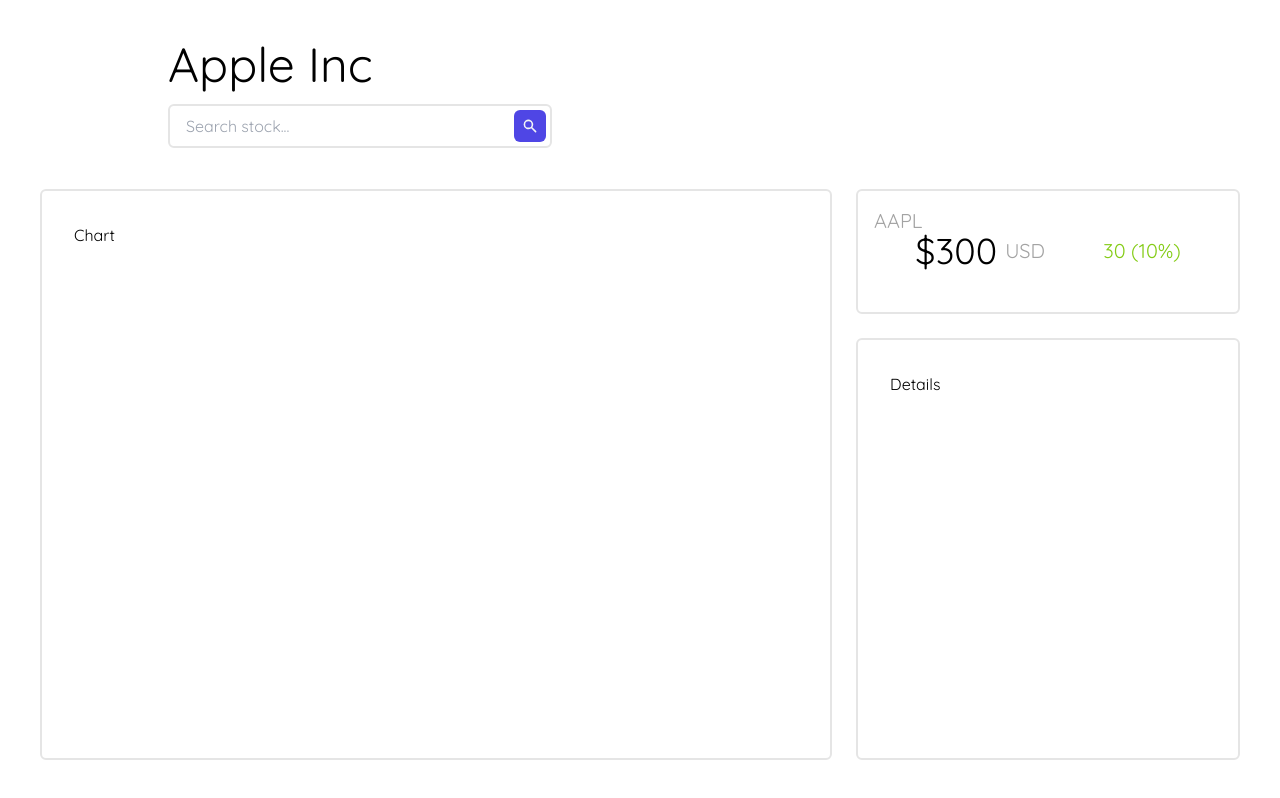
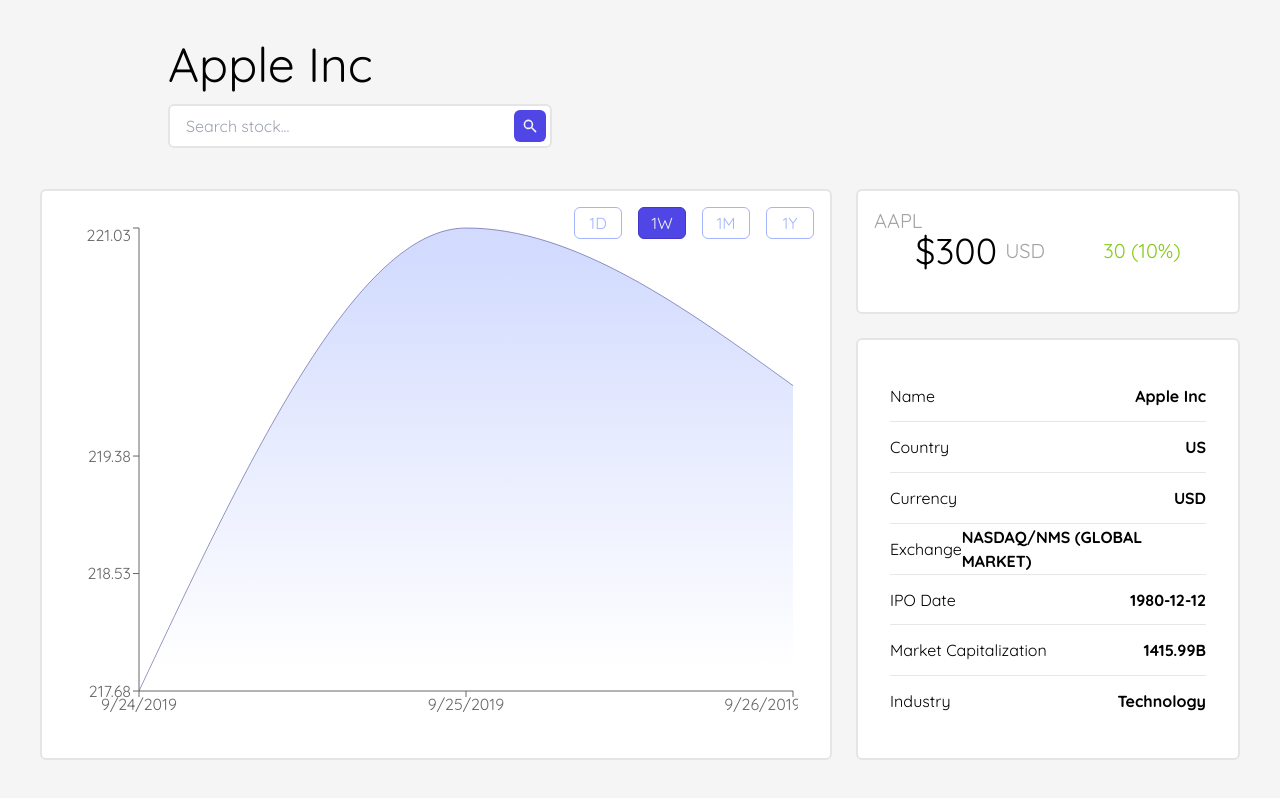
Before and after one commit to cgrn24/stock_dashboard, a Next.js app: page / in a window 1280 px wide. Built offline with nearby package versions, Linux system fonts and the light colour scheme.

Commit message:
feat: chart added

```diff
--- /dev/null
+++ b/src/common/components/Chart/Chart.tsx
@@ -0,0 +1,54 @@
+'use client'
+
+import { chartConfig } from '@/common/constants/config'
+import { mockHistoricalData } from '@/common/constants/mock'
+import { convertUnixTimestampToDate } from '@/common/utils/date-helpers'
+import { useState } from 'react'
+import { Area, AreaChart, ResponsiveContainer, Tooltip, XAxis, YAxis } from 'recharts'
+import { Card } from '../Card/Card'
+import { ChartFilter } from '../ChartFilter/ChartFilter'
+
+export const Chart = () => {
+  const [filter, setFilter] = useState('1W')
+  const [data, setData] = useState(mockHistoricalData)
+
+  const formatData = (data: any) => {
+    return data.c.map((item: any, index: any) => {
+      return {
+        value: item.toFixed(2),
+        date: convertUnixTimestampToDate(data.t[index]),
+      }
+    })
+  }
+  return (
+    <Card>
+      <ul className='flex absolute top-2 right-2 z-40'>
+        {Object.keys(chartConfig).map((item) => (
+          <li key={item}>
+            <ChartFilter
+              text={item}
+              active={filter === item}
+              onClick={() => {
+                setFilter(item)
+              }}
+            />
+          </li>
+        ))}
+      </ul>
+      <ResponsiveContainer>
+        <AreaChart data={formatData(data)}>
+          <defs>
+            <linearGradient id='chartColor' x1='0' y1='0' x2='0' y2='1'>
+              <stop offset='5%' stopColor={'rgb(199 210 254)'} stopOpacity={0.8} />
+              <stop offset='95%' stopColor={'rgb(199 210 254)'} stopOpacity={0} />
+            </linearGradient>
+          </defs>
+          <Tooltip />
+          <Area type='monotone' dataKey='value' stroke='#312e81' fill='url(#chartColor)' fillOpacity={1} strokeWidth={0.5} />
+          <XAxis dataKey={'date'} />
+          <YAxis domain={['dataMin', 'dataMax']} />
+        </AreaChart>
+      </ResponsiveContainer>
+    </Card>
+  )
+}
--- /dev/null
+++ b/src/common/components/ChartFilter/ChartFilter.tsx
@@ -0,0 +1,20 @@
+import { FC } from 'react'
+
+type Props = {
+  text: string
+  active: boolean
+  onClick: () => void
+}
+
+export const ChartFilter: FC<Props> = ({ text, active, onClick }) => {
+  return (
+    <button
+      onClick={onClick}
+      className={`w-12 m-2 h-8 border-1 rounded-md flex items-center justify-center cursor-pointer ${
+        active ? 'bg-indigo-600 border-indigo-700 text-gray-100' : 'border-indigo-300 text-indigo-300'
+      } transition duration-200 hover:bg-indigo-600 hover:text-gray-100 hover:border-indigo-700`}
+    >
+      {text}
+    </button>
+  )
+}
--- a/src/common/components/Dashboard/Dashboard.tsx
+++ b/src/common/components/Dashboard/Dashboard.tsx
@@ -1,22 +1,23 @@
 import { mockCompanyDetails } from '@/common/constants/mock'
-import { Card } from '../Card/Card'
+import { Chart } from '../Chart/Chart'
+import { Details } from '../Details/Details'
 import { Header } from '../Header/Header'
 import { Overview } from '../Overview/Overview'
 
 export const Dashboard = () => {
   return (
-    <div className='h-screen grid grid-cols-1 md:grid-cols-2 xl:grid-cols-3 grid-rows-8 md:grid-rows-7 xl:grid-rows-5 auto-rows-fr gap-6 p-10 front-quicksand'>
+    <div className='h-screen grid grid-cols-1 md:grid-cols-2 xl:grid-cols-3 grid-rows-8 md:grid-rows-7 xl:grid-rows-5 auto-rows-fr gap-6 p-10 front-quicksand bg-neutral-100'>
       <div className='col-span-1 md:col-span-2 xl:col-span-3 row-span-1 flex justify-start items-center'>
         <Header name={mockCompanyDetails.name} />
       </div>
       <div className='md:col-span-2 row-span-4'>
-        <Card>Chart</Card>
+        <Chart />
       </div>
       <div>
         <Overview symbol={mockCompanyDetails.ticker} price={300} change={30} changePercent={10.0} currency={'USD'} />
       </div>
       <div className='row-span-2 xl:row-span-3'>
-        <Card>Details</Card>
+        <Details details={mockCompanyDetails} />
       </div>
     </div>
   )
--- a/src/common/components/Details/Details.tsx
+++ b/src/common/components/Details/Details.tsx
@@ -27,7 +27,7 @@
         {Object.keys(detailsList).map((item) => {
           return (
             <li key={item} className='flex-1 flex justify-between items-center'>
-              <span>{detailsList[item]}</span>
+              <span>{(detailsList as any)[item]}</span>
               <span className='font-bold'>{item === 'marketCapitalization' ? `${convertMillionToBillion(details[item])}B` : details[item]}</span>
             </li>
           )
--- a/src/common/components/Search/Search.tsx
+++ b/src/common/components/Search/Search.tsx
@@ -1,3 +1,5 @@
+'use client'
+
 import { mockSearchResults } from '@/common/constants/mock'
 import { useState } from 'react'
 import { SearchIcon, XIcon } from '@heroicons/react/solid'
--- /dev/null
+++ b/src/common/utils/date-helpers.ts
@@ -0,0 +1,35 @@
+/**
+ * Converts a Date Object to a UNIX timestamp
+ * @param {Date} date - The Date Object to be converted
+ * @param {number} unixTimestamp The corresponding UNIX timestamp (seconds elapsed since January 1st, 1970 at UTC)
+ */
+export const convertDateToUnixTimestamp = (date: any) => {
+  return Math.floor(date.getTime() / 1000)
+}
+
+/**
+ * Converts a UNIX timestamp to a Date
+ * @param {number} unixTimestamp - UNIX timestamp (seconds elapsed since January 1st, 1970 at UTC)
+ * @returns {string} The corresponding Date Object formatted as a string
+ */
+export const convertUnixTimestampToDate = (unixTimestamp: any) => {
+  const milliseconds = unixTimestamp * 1000
+  return new Date(milliseconds).toLocaleDateString()
+}
+
+/**
+ * Creates a new date by adding days/weeks/months/years to a given date. Negative values will also work (for past dates)
+ * @param {Date} date - The specified date
+ * @param {number} days - The number (integer) of days to be added/subtracted
+ * @param {number} weeks - The number (integer) of weeks to be added/subtracted
+ * @param {number} months - The number (integer) of months to be added/subtracted
+ * @param {number} years - The number (integer) of years to be added/subtracted
+ * @returns {Date} The new date
+ */
+export const createDate = (date: any, days: any, weeks: any, months: any, years: any) => {
+  let newDate = new Date(date)
+  newDate.setDate(newDate.getDate() + days + 7 * weeks)
+  newDate.setMonth(newDate.getMonth() + months)
+  newDate.setFullYear(newDate.getFullYear() + years)
+  return newDate
+}
```
